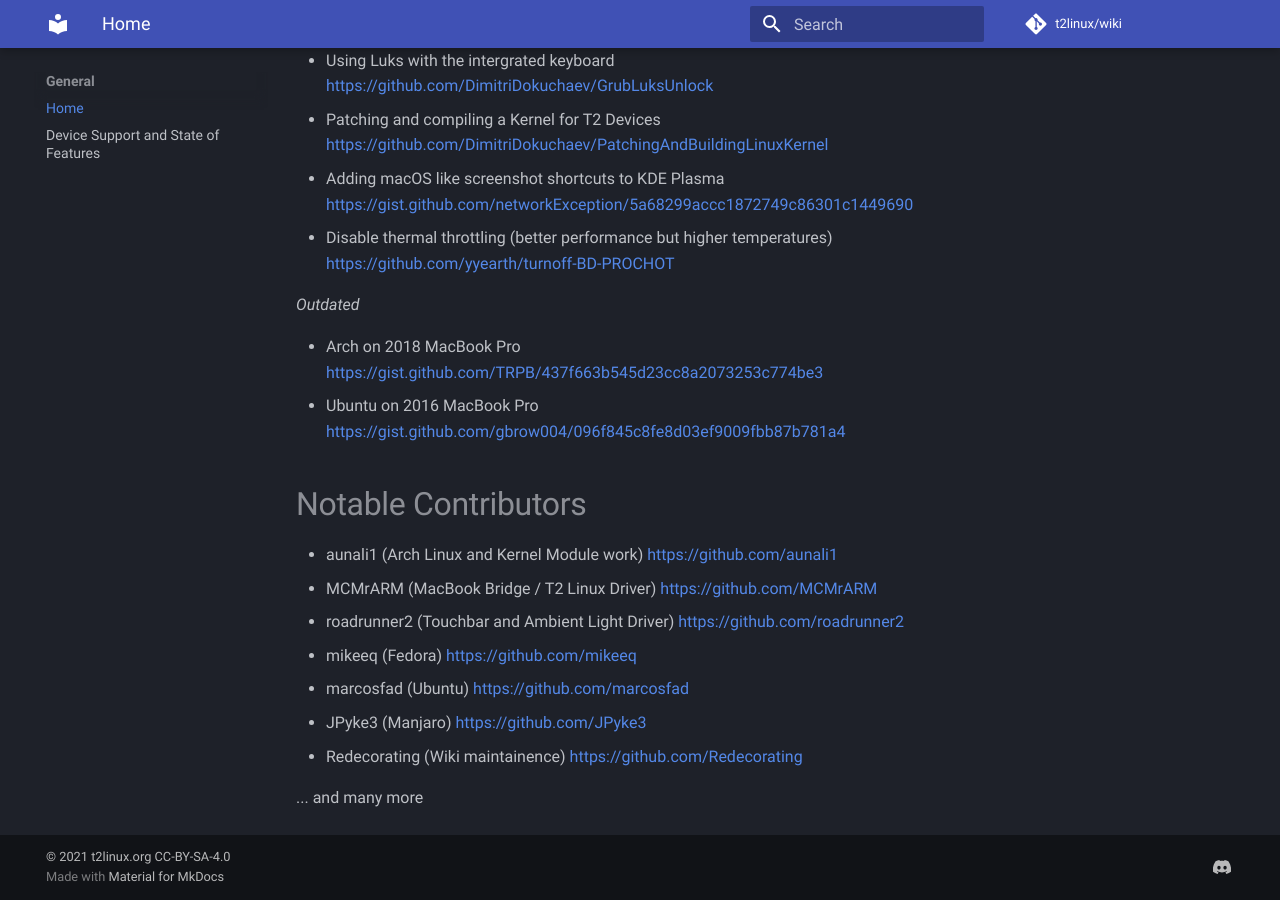
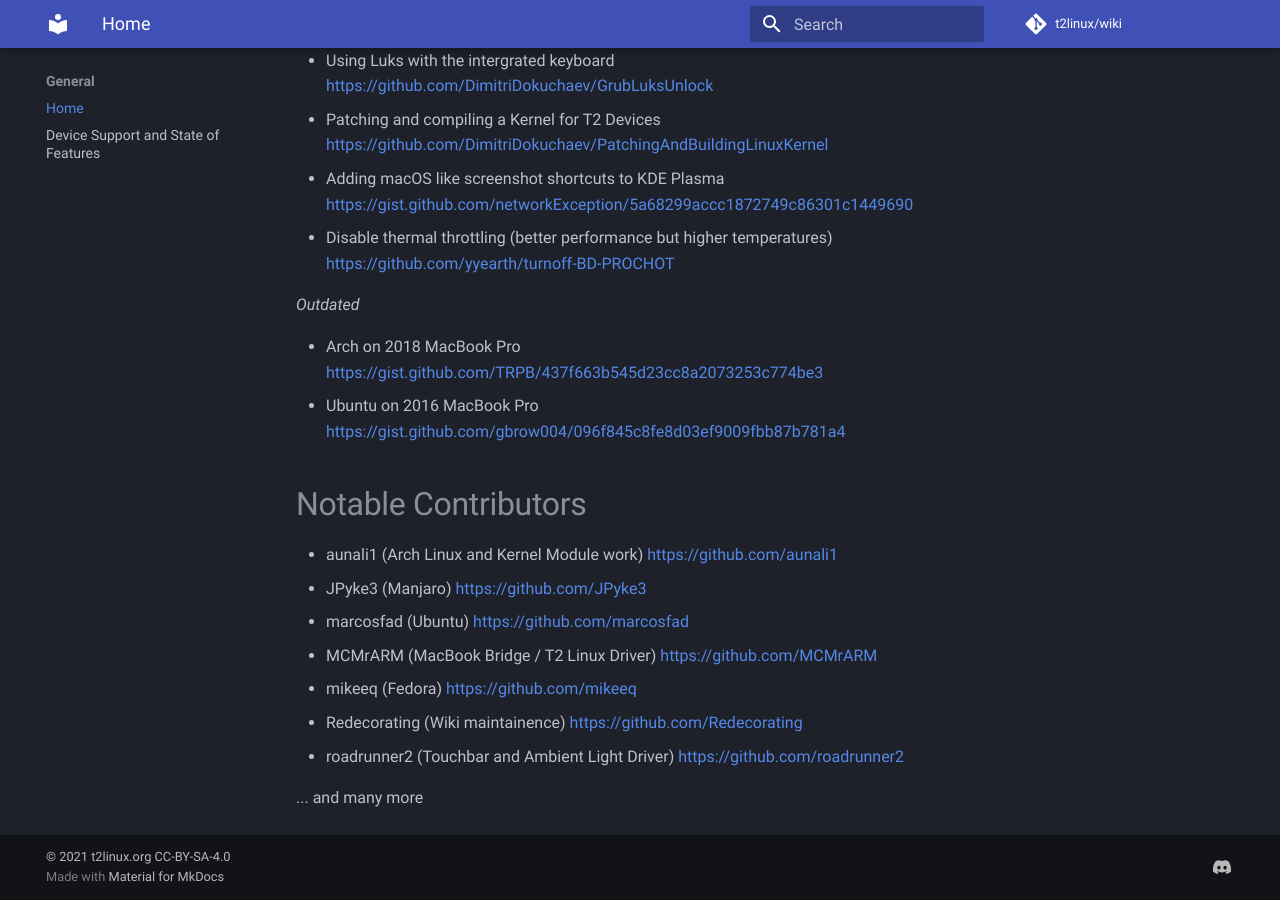
Before and after one commit to t2linux/wiki, an MkDocs documentation site: the page built from docs/index.md, in a window 1280 px wide and 900 px high, scrolled down 1424 px. Built offline with MkDocs 1.6.1 and Material for MkDocs 9.7.7, drawn with Linux system fonts in a browser that asks for light colours; comment, search, counter and statistics services are not loaded.

```diff
--- a/docs/index.md
+++ b/docs/index.md
@@ -51,11 +51,11 @@ Note that if you are using one of the distributions listed above you should foll
 # Notable Contributors
 
 - aunali1 (Arch Linux and Kernel Module work) [https://github.com/aunali1](https://github.com/aunali1)
+- JPyke3 (Manjaro) [https://github.com/JPyke3](https://github.com/JPyke3)
+- marcosfad (Ubuntu) [https://github.com/marcosfad](https://github.com/marcosfad)
 - MCMrARM (MacBook Bridge / T2 Linux Driver) [https://github.com/MCMrARM](https://github.com/MCMrARM)
+- mikeeq (Fedora) [https://github.com/mikeeq](https://github.com/mikeeq)
+- Redecorating (Wiki maintainence) [https://github.com/Redecorating](https://github.com/Redecorating)
 - roadrunner2 (Touchbar and Ambient Light Driver) [https://github.com/roadrunner2](https://github.com/roadrunner2)
-- mikeeq (Fedora) [https://github.com/mikeeq](https://github.com/mikeeq)
-- marcosfad (Ubuntu) [https://github.com/marcosfad](https://github.com/marcosfad)
-- JPyke3 (Manjaro) [https://github.com/JPyke3](https://github.com/JPyke3)
-- Redecorating (Wiki maintainence) [https://github.com/Redecorating](https://github.com/Redecorating)
 
 ... and many more
```
